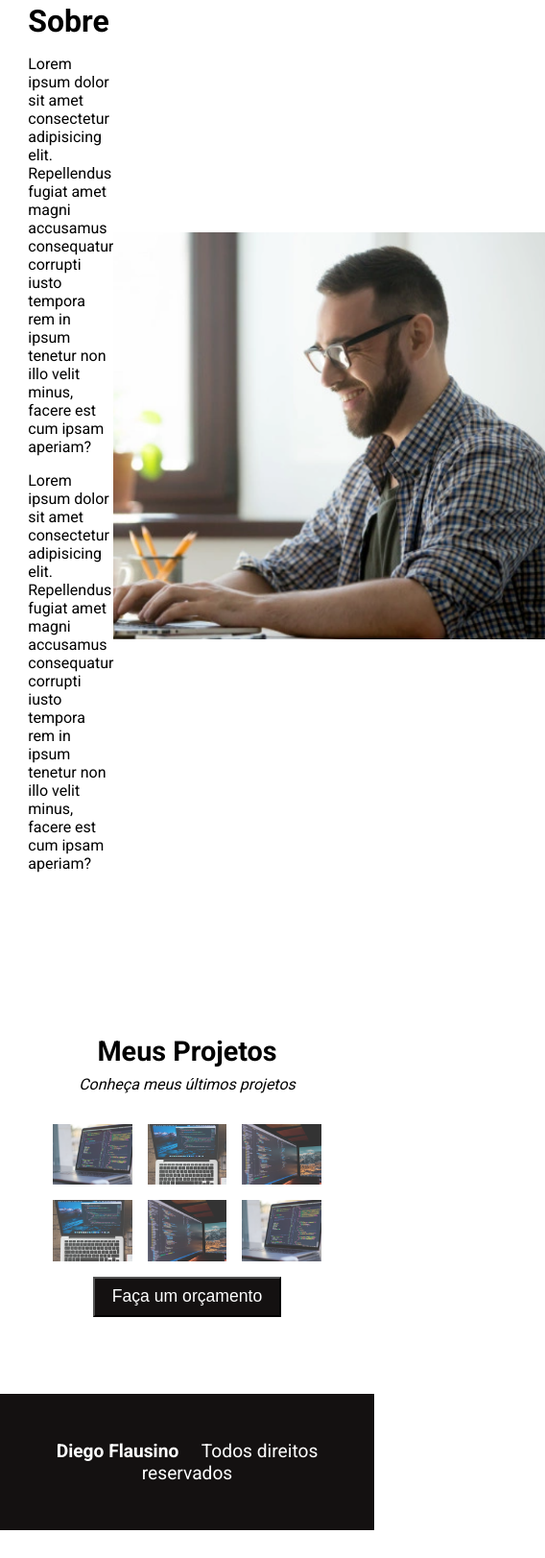
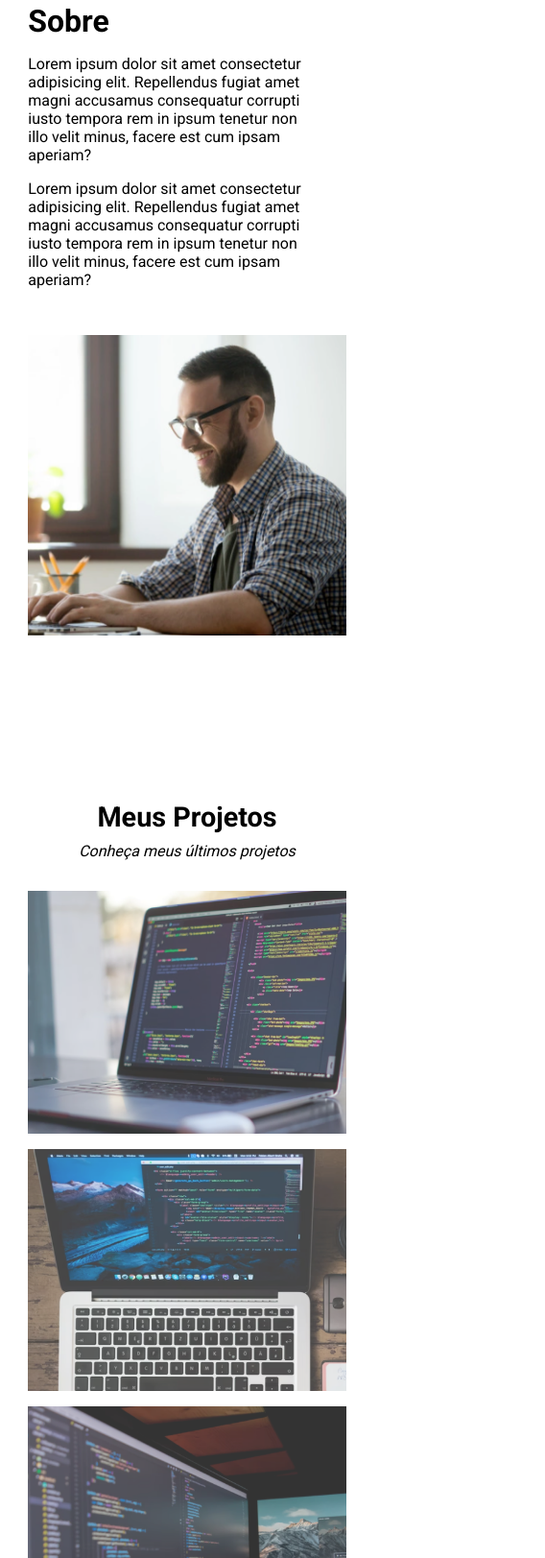
Before and after one commit to diegoflausino45/Portifolio-curso, a plain HTML site: page index.html in a window 390 px wide. Shown: the part 990-2613 px from the top of the page at 96% size, 568 px wide, since content can reach past the window. Before the commit the page ends 2584 px from the top, so only its background shows below. Drawn offline with Linux system fonts and the light colour scheme.

Commit message:
commit responsividade

```diff
--- a/css/style.css
+++ b/css/style.css
@@ -105,13 +105,14 @@ main{
 
 section#sobre{
     display: flex;
-    margin-top: 5em;
+    padding: 5em 0;
     align-items: center;
     justify-content: space-between;
 }
 
 section#sobre .text{
     max-width: 50%;
+    margin-right: 2em;
 }
 
 section#sobre h2{
@@ -128,7 +129,7 @@ section#sobre img{
 
 /*Estrutura da seção Projetos*/
 section#projetos{
-    margin: 10em 0 5em 0;
+    padding: 5em  0;
     display: flex;
     justify-content: center;
     text-align: center;
@@ -180,11 +181,57 @@ section#projetos button:hover{
 footer{
     background-color: rgb(20, 17, 17);
     color: white;
-    text-align: center;
     padding: 2.5em;
     font-size: 1.2em;
+    display: flex;
+    justify-content: center;
 }
 
 footer strong{
     padding-right: 1em;
 }
+
+/*RESPONSIVIDADE*/
+
+@media (max-width: 1050px){
+    /* Sobre */
+    section#sobre img{
+        max-width: 350px;
+    }
+}
+@media (max-width: 768px){
+    /*Sobre*/
+    section#sobre{
+        flex-direction: column;
+        gap: 3em;
+    }
+
+    section#sobre .text{
+        max-width: 100%;
+        margin-right: 2em;
+    }
+
+    section#sobre img{
+        max-width: 100%;
+    }
+
+    /*Projetos*/
+    section#projetos .imagens-projeto{
+        flex-direction: column;
+    }
+
+    section#projetos .imagens-projeto img{
+        width: 100%;
+    }
+
+    /*Rodape*/
+    footer{
+        flex-direction: column;
+        align-items: center;
+    }
+
+    footer strong{
+        padding: 0.5em 0;
+        font-size:2em;
+    }
+}
--- a/index.html
+++ b/index.html
@@ -94,8 +94,8 @@
     </main>
 
     <footer>
-        <p>
-            <strong>Diego Flausino</strong> Todos direitos reservados
+        <strong>Diego Flausino</strong>
+        <p>Todos direitos reservados
         </p>
     </footer>
 
```
